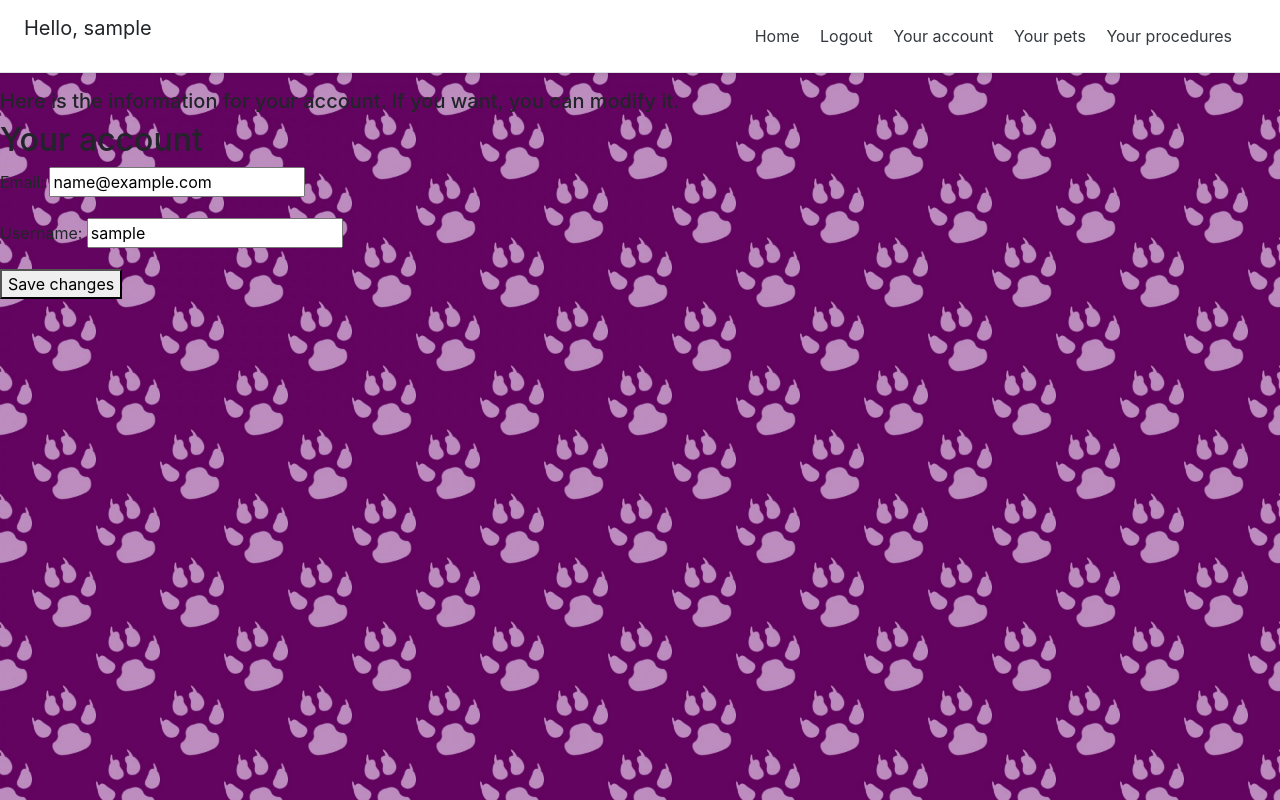
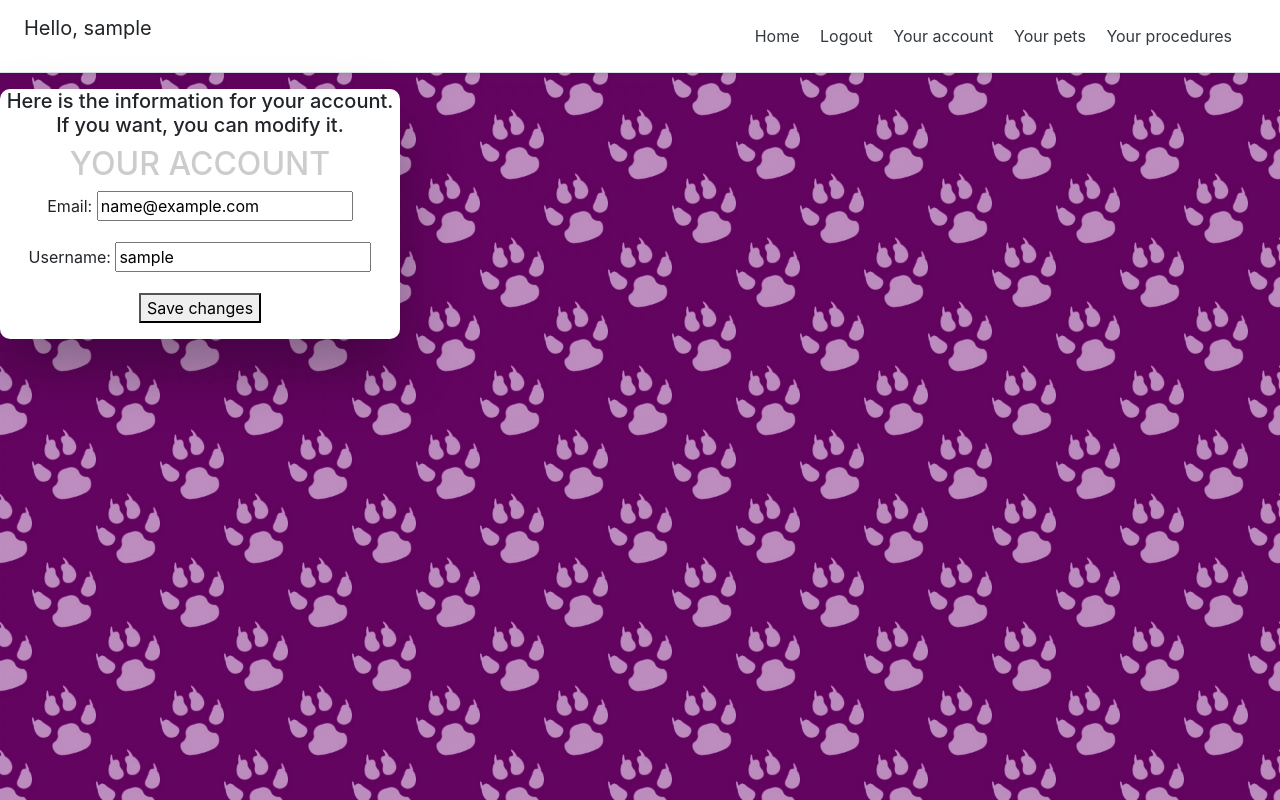
Before and after one commit to ralitsalyka/VeterinaryClinicRegister, a Django app: page /account/ in a window 1280 px wide. Run offline with Django 3.2, Linux system fonts and the light colour scheme; the visitor is signed in with stand-in values (Sample User, id 1); some libraries are stand-ins or nearby versions.

Commit message:
Updated small issues

```diff
--- /dev/null
+++ b/clinic/static/css_design/account/account.css
@@ -0,0 +1,92 @@
+@import url('https://fonts.googleapis.com/css?family=Poppins');
+
+/* BASIC */
+
+body {
+  font-family: "Poppins", sans-serif;
+  height: 100vh;
+}
+
+a {
+  color: #92badd;
+  display:inline-block;
+  text-decoration: none;
+  font-weight: 400;
+}
+
+h2 {
+  text-align: center;
+  font-size: 16px;
+  font-weight: 600;
+  text-transform: uppercase;
+  display:inline-block;
+  margin: 40px 8px 10px 8px;
+  color: #cccccc;
+}
+
+
+
+/* STRUCTURE */
+
+.wrapper {
+  display: flex;
+  align-items: center;
+  flex-direction: column;
+  justify-content: center;
+  width: 100%;
+  padding: 20px;
+}
+
+#formContent {
+  -webkit-border-radius: 10px 10px 10px 10px;
+  border-radius: 10px 10px 10px 10px;
+  background: #fff;
+  width: 100%;
+  max-height: 1000px;
+  max-width: 400px;
+  position: relative;
+  padding: 0px;
+  -webkit-box-shadow: 0 30px 60px 0 rgba(0,0,0,0.3);
+  box-shadow: 0 30px 60px 0 rgba(0,0,0,0.3);
+  text-align: center;
+  display: inline-block;
+  margin-left: auto;
+  margin-right: auto;
+  vertical-align: middle;
+}
+
+<style type="text/css">
+
+.form-signin input[type="email"]
+{
+  margin-bottom: 10px;
+  border-top-left-radius: 0;
+  border-top-right-radius: 0;
+
+}
+
+
+.form-signin input[type="username"]
+{
+  margin-bottom: 10px;
+  border-top-left-radius: 0;
+  border-top-right-radius: 0;
+
+}
+</style>
+
+
+
+/* OTHERS */
+
+*:focus {
+    outline: none;
+}
+
+#icon {
+  width:60%;
+}
+
+* {
+  box-sizing: border-box;
+}
--- a/clinic/static/css_design/login/login.css
+++ b/clinic/static/css_design/login/login.css
@@ -43,7 +43,7 @@ h2 {
   border-radius: 10px 10px 10px 10px;
   background: #fff;
   padding: 30px;
-  width: 90%;
+  width: 100%;
   max-width: 450px;
   position: relative;
   padding: 0px;
--- a/clinic/templates/users/account.html
+++ b/clinic/templates/users/account.html
@@ -1,4 +1,5 @@
 {% load static %}
+<link rel="stylesheet" href="{% static 'css_design/account/account.css' %}">
 <link rel="stylesheet" href="{% static 'css_design/background/background.css' %}">
 <link rel="stylesheet" href="{% static 'css_design/header/header.css' %}">
 <head>
@@ -26,9 +27,10 @@
 </head>
 
 {% block content %}
+<div align="center" id="formContent">
 <h5>Here is the information for your account. If you want, you can modify it.</h5>
 <h2>Your account</h2>
-<form method="post">
+<form class="form-signin" method="post">
     {% csrf_token %}
     {% for field in account_form %}
         <p>
@@ -52,4 +54,5 @@
     {% endif %}
     <button type="submit">Save changes</button>
 </form>
+</div>
 {% endblock content %}
```
Also changed, not shown: clinic/static/panes/pane_for_account.css (added, +14 -0 lines), clinic/templates/users/register.html (+10 -27 lines).
